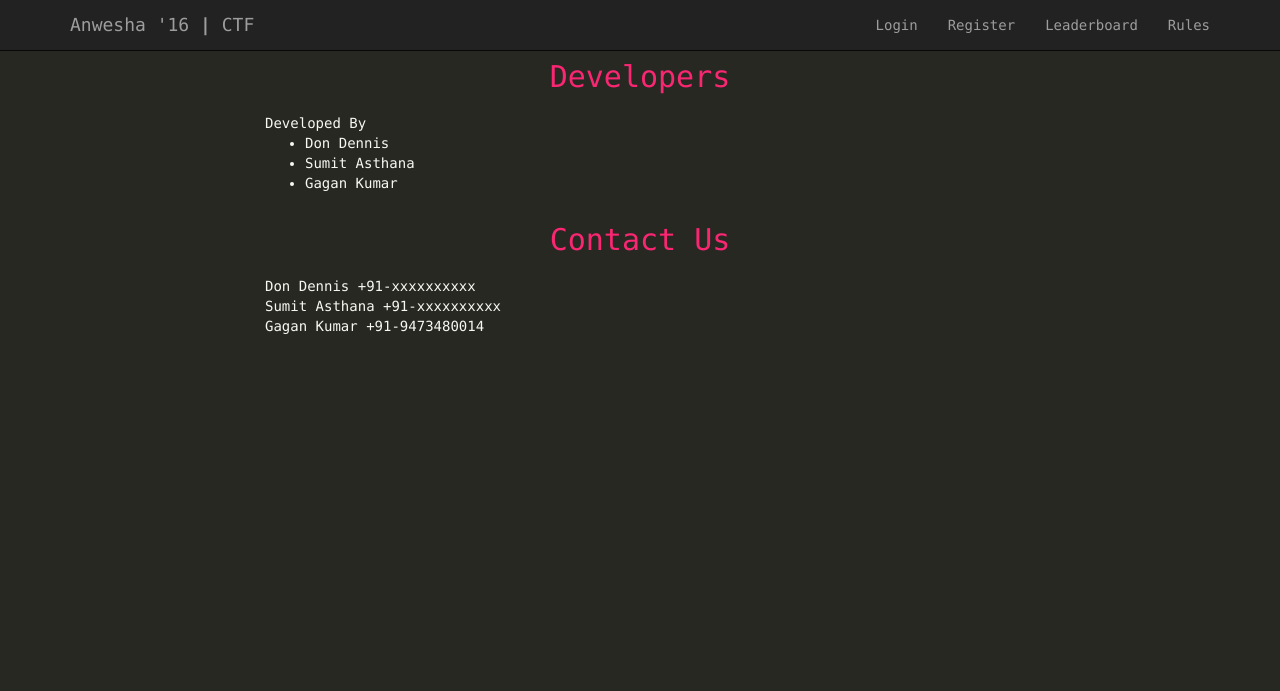
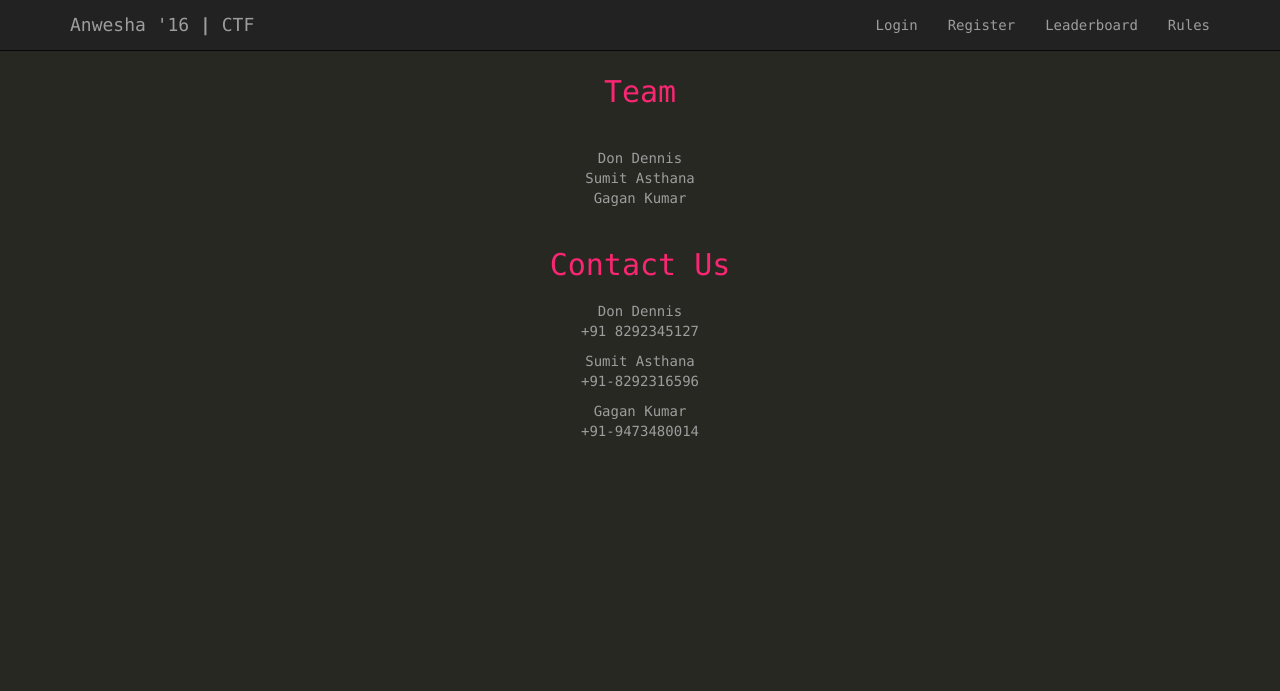
Before and after one commit to anweshaiitp/CaptureTheFlag-dep, a Django app: template game_ctf/templates/game_ctf/contact.html in a window 1280 px wide. Shown: the top 691 px of the page. Run offline with Django 3.2, Linux system fonts and the light colour scheme; the template is opened without the code that fills it, so the values that code supplies are empty; some libraries are stand-ins or nearby versions.

Commit message:
game_ctf/templates/game_ctf/rules.html

```diff
--- a/game_ctf/templates/game_ctf/contact.html
+++ b/game_ctf/templates/game_ctf/contact.html
@@ -27,37 +27,36 @@
 <body>
 	{% include 'includes/navbar_top.html' %}
 
-<div class="container">
-	<div class="row text-center lb-header">
-        <h2> Developers  <h2>
+<div class="container ">
+	<div class="row text-center lb-header" style="padding-top:15px;">
+        <h2> Team  <h2>
     </div>
     <div class="row text-centered">
-        <div class="col-md-2"></div>
-        <div class="col-md-3" class='dev'>
-            Developed By <br>
-             <ul>
-              <li>Don Dennis </li>
-              <li>Sumit Asthana</li>
-              <li>Gagan Kumar</li>
-            </ul>
+        <div class="col-md-3"></div>
+        <div class="col-md-6 text-center" class='dev' style="color:#9d9d9d;">
+              <br>Don Dennis
+              <br>Sumit Asthana
+              <br>Gagan Kumar
+
         </div>
 
-        <div class="col-md-2"></div>
+        <div class="col-md-3"></div>
     </div>
-    <div class="row text-center lb-header">
-        <h2> Contact Us  <h2>
+    <div class="row text-center lb-header" style="padding-top:20px;">
+        <h2> Contact Us<h2>
     </div>
     <div class="row text-centered">
-        <div class="col-md-2"></div>
-        <div class="col-md-3" class='dev'>
-            Don Dennis +91-xxxxxxxxxx
-            <br>
-            Sumit Asthana +91-xxxxxxxxxx
-            <br>
-            Gagan Kumar +91-9473480014
+        <div class="col-md-3"></div>
+        <div class="col-md-6 text-center" style="color:#9d9d9d;" class='dev'>
+            <p>Don Dennis <br>
+            +91 8292345127<br></p>
+            <p>Sumit Asthana <br>
+            +91-8292316596 <br></p>
+            <p>Gagan Kumar <br>
+            +91-9473480014<br></p>
         </div>
 
-        <div class="col-md-2"></div>
+        <div class="col-md-3"></div>
     </div>
 </div>
 	{% include 'includes/footer.html' %}
```
